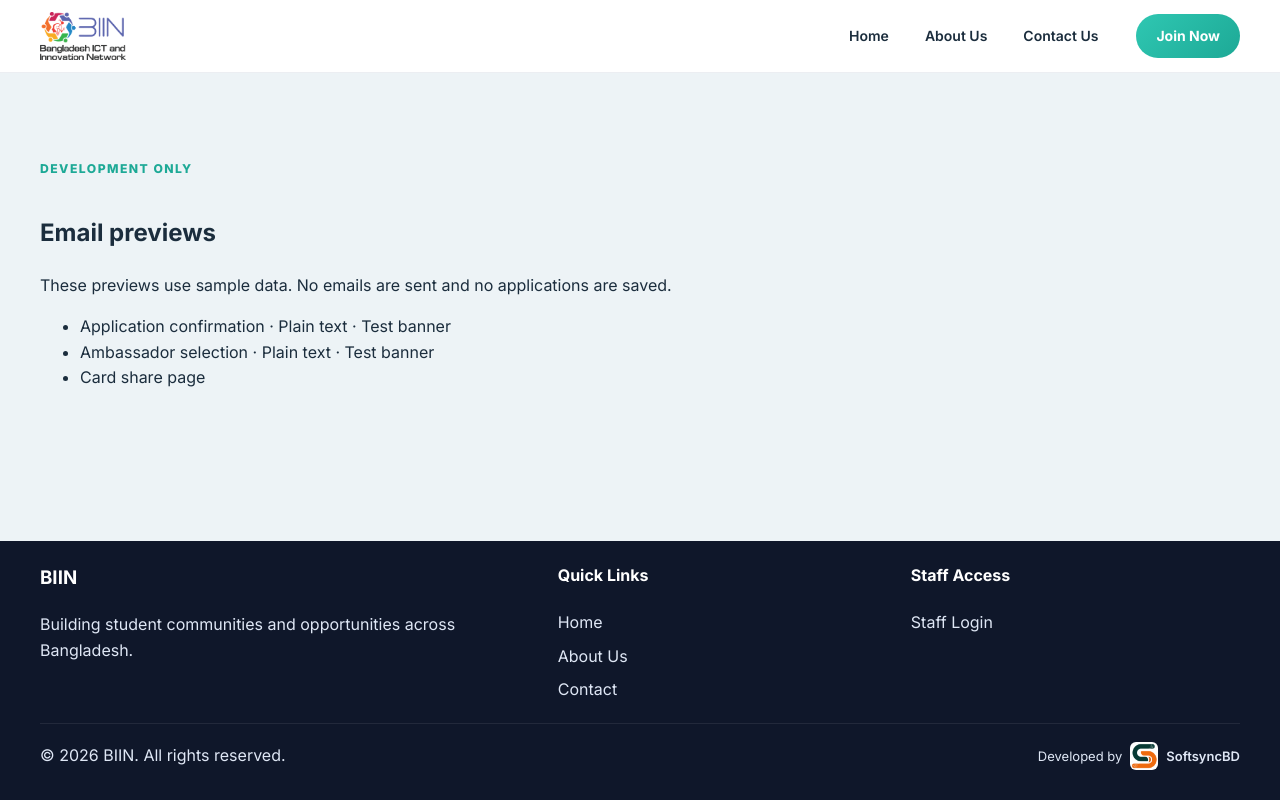
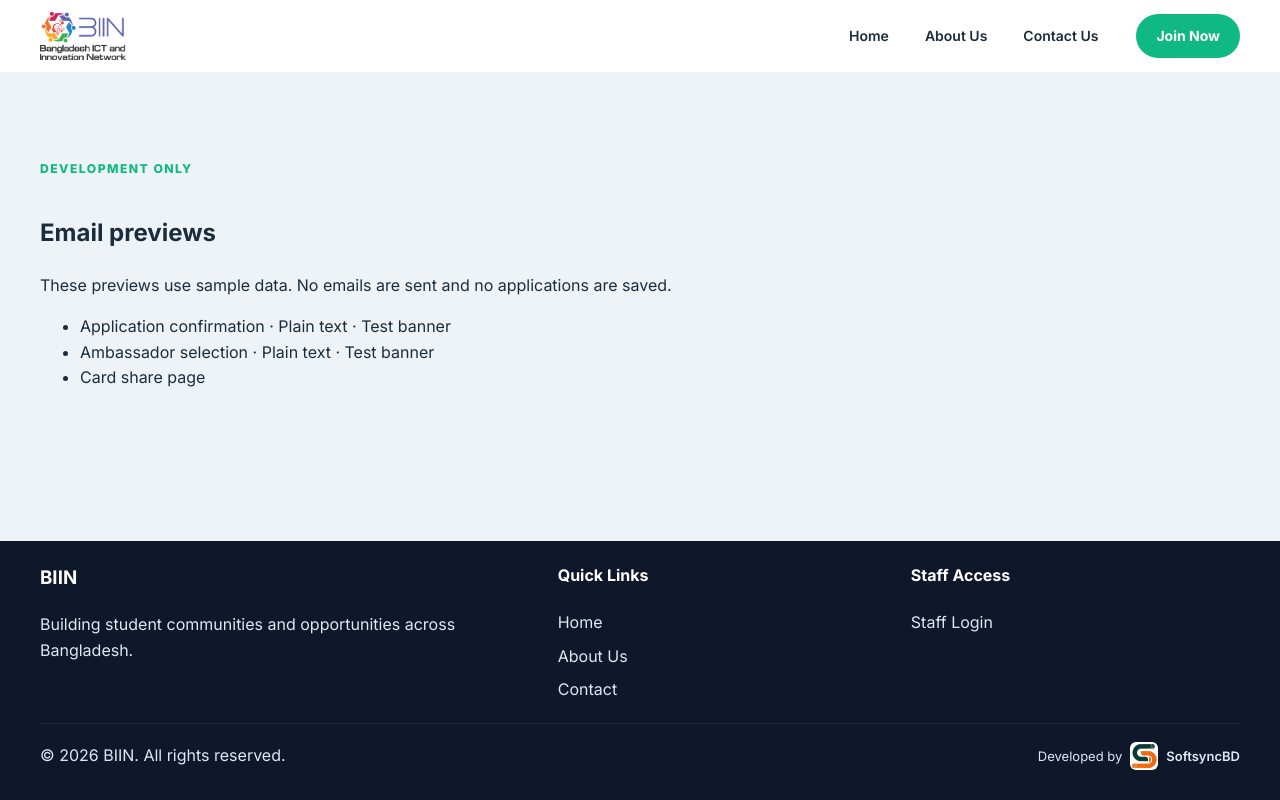
Before and after one commit to raihanratul2/biin, a Django app: page /__dev__/emails/ in a window 1280 px wide. Run offline with Django 5.2, Linux system fonts and the light colour scheme.

Commit message:
Update CSS variables for improved color consistency and adjust email template for better formatting

```diff
--- a/static/main.css
+++ b/static/main.css
@@ -1,9 +1,8 @@
-
 :root {
     --biin-blue: #0d2d5d;
     --biin-blue-deep: #0b1e3d;
-    --biin-green: #2fc7b2;
-    --biin-green-dark: #1da996;
+    --biin-green: #10B981;
+    --biin-green-dark: #10B981;
     --white: #ffffff;
     --text: #1b2d3d;
     --muted: #4d5d71;
--- a/templates/emails/base.html
+++ b/templates/emails/base.html
@@ -24,7 +24,7 @@
         <p style="margin:0 0 18px;color:#ffffff;">Empowering youth through ICT, innovation and community.</p>
         <p style="margin:0 0 18px;color:#ffffff;"><a href="{{ site_url }}" style="color:#ffffff;font-weight:bold;text-decoration:underline;">Website</a> &nbsp;·&nbsp; <a href="{{ about_url }}" style="color:#ffffff;font-weight:bold;text-decoration:underline;">About BIIN</a> &nbsp;·&nbsp; <a href="{{ terms_url }}" style="color:#ffffff;font-weight:bold;text-decoration:underline;">Program terms</a> &nbsp;·&nbsp; <a href="{{ contact_url }}" style="color:#ffffff;font-weight:bold;text-decoration:underline;">Contact</a></p>
         <p style="margin:0 0 10px;color:#ffffff;"><a href="mailto:{{ contact_email }}" style="color:#ffffff;font-weight:bold;text-decoration:underline;">{{ contact_email }}</a><br>{{ contact_phone }}</p>
-        <p style="margin:0;color:#ffffff;">{{ office_address }} &nbsp;<a href="{{ maps_url }}" style="color:#ffffff;font-weight:bold;text-decoration:underline;">Maps</a></p>
+        <p style="margin:0;color:#ffffff;">{{ office_address }}  <a href="{{ maps_url }}" style="color:#ffffff;font-weight:bold;text-decoration:underline;">Maps</a></p>
         <p style="margin:20px 0 0;padding-top:16px;border-top:1px solid #ffffff;color:#ffffff;">&copy; {{ year }} BIIN. All rights reserved.<br>This email relates to your BIIN Campus Ambassador application.</p>
         <table role="presentation" width="100%" cellspacing="0" cellpadding="0" style="margin-top:10px;color:#ffffff;font-size:11px;line-height:1.8;">
           <tr>
```
